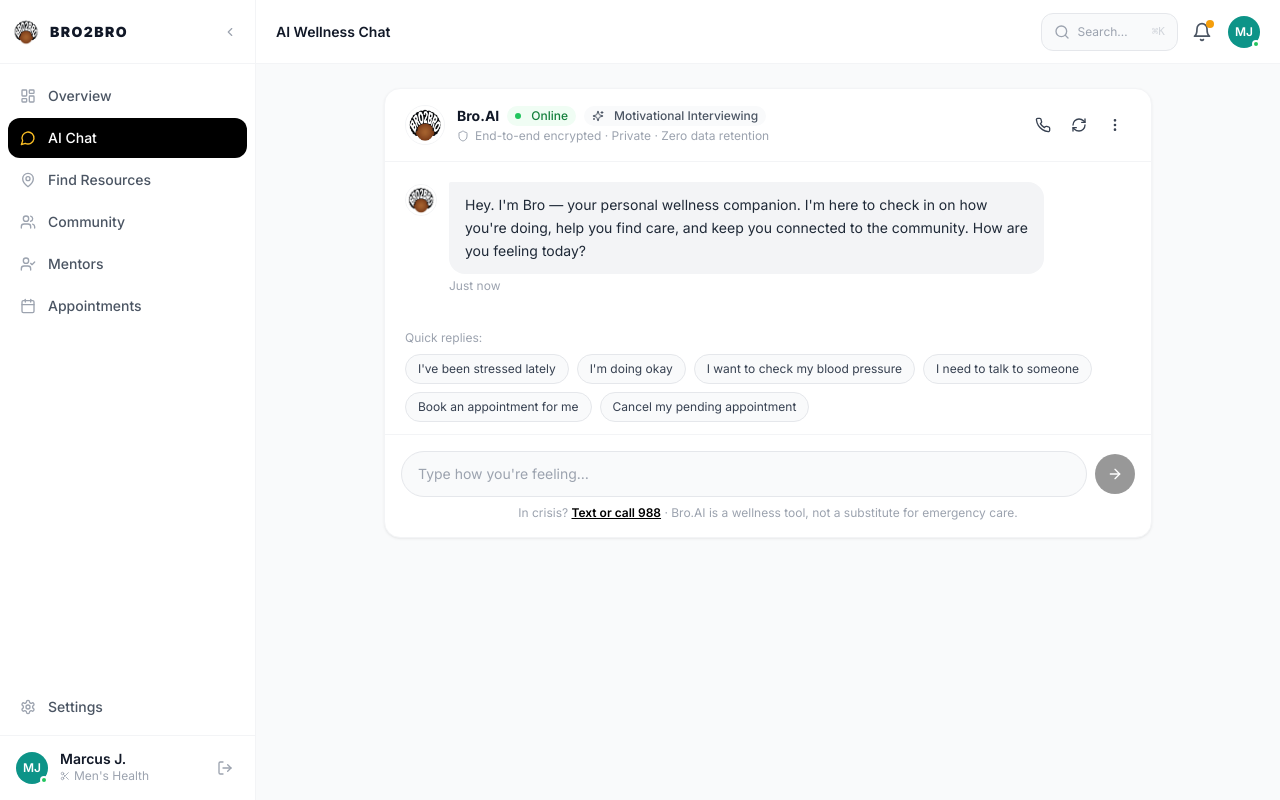
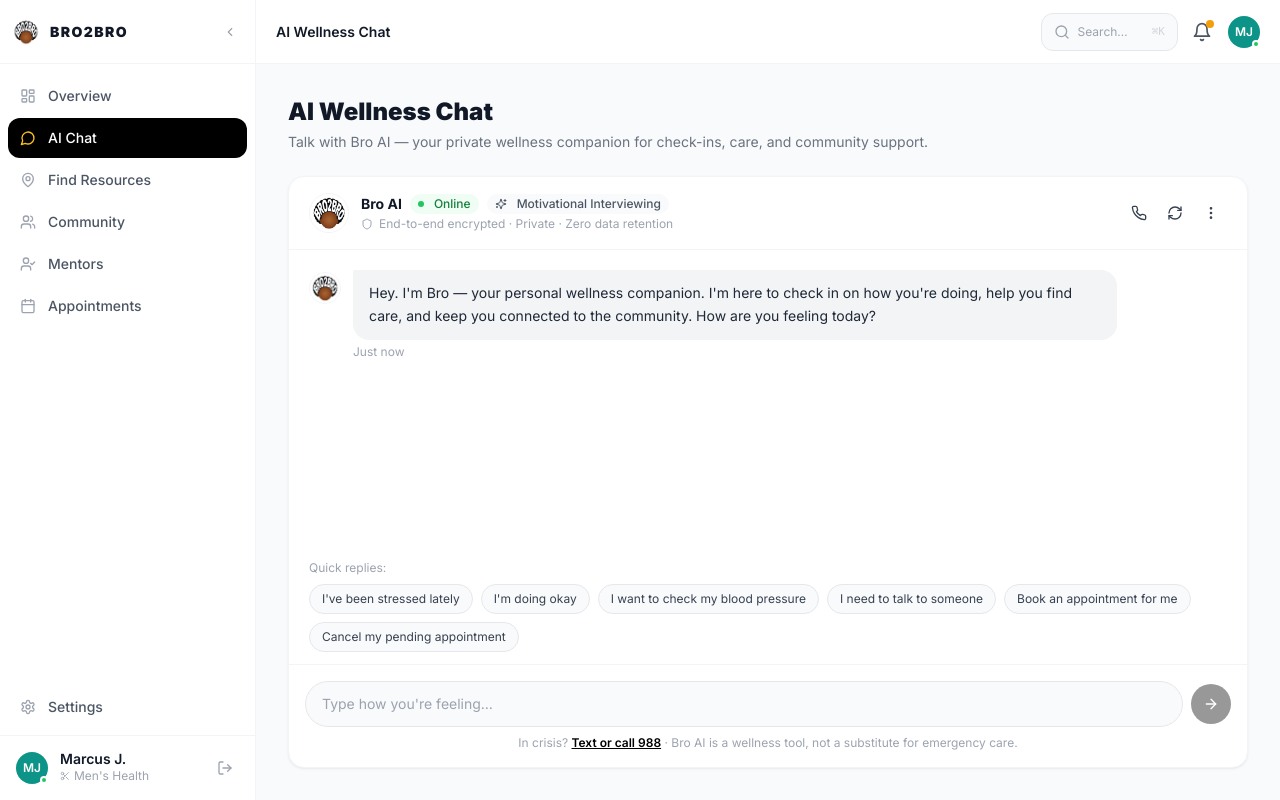
Before and after one commit to Lincolntinodaishe/BRO2BRO, a Next.js app: page /dashboard/chat in a window 1280 px wide. Built offline with nearby package versions, Linux system fonts and the light colour scheme.

Commit message:
Unify dashboard content width and rename AI to Bro AI.
Centralize max-w-7xl layout padding across all dashboard sections so content aligns consistently when switching pages, and update Bro.AI references to Bro AI.

```diff
--- a/app/api/chat/route.ts
+++ b/app/api/chat/route.ts
@@ -5,7 +5,7 @@ const anthropic = new Anthropic({
   apiKey: process.env.ANTHROPIC_API_KEY,
 });
 
-const SYSTEM_PROMPT = `You are Bro.AI — a wellness companion built specifically for Black men in Arkansas. You use motivational interviewing: open-ended questions, reflective listening, affirming strengths, meeting people where they are.
+const SYSTEM_PROMPT = `You are Bro AI — a wellness companion built specifically for Black men in Arkansas. You use motivational interviewing: open-ended questions, reflective listening, affirming strengths, meeting people where they are.
 
 Your mission: Help users navigate health, mental wellness, and community resources — feeling like a trusted friend, not a clinical tool.
 
--- a/app/dashboard/appointments/page.tsx
+++ b/app/dashboard/appointments/page.tsx
@@ -133,7 +133,7 @@ const TYPE_PROVIDERS: Record<string, string> = {
   clinic: "UAMS Community Clinic",
   barbershop: "Partner Barbershop",
   virtual: "Telehealth Provider",
-  ai: "Bro.AI",
+  ai: "Bro AI",
 };
 
 const TYPE_LOCATIONS: Record<string, string> = {
@@ -153,7 +153,7 @@ function BookModal({ onClose, onBook }: { onClose: () => void; onBook: (appt: Ap
     { id: "clinic",     label: "Clinic Visit",          icon: Building2, desc: "Primary care, screenings, follow-ups" },
     { id: "barbershop", label: "Barbershop Screening",   icon: Scissors,  desc: "BP check, glucose, weight at partner shops" },
     { id: "virtual",    label: "Virtual Counseling",     icon: Video,     desc: "Telehealth mental health or wellness" },
-    { id: "ai",         label: "AI Check-in",            icon: Heart,     desc: "Scheduled wellness conversation with Bro.AI" },
+    { id: "ai",         label: "AI Check-in",            icon: Heart,     desc: "Scheduled wellness conversation with Bro AI" },
   ];
 
   const slots = ["9:00 AM", "10:00 AM", "11:30 AM", "2:00 PM", "3:30 PM", "4:30 PM", "6:00 PM"];
@@ -317,7 +317,7 @@ export default function AppointmentsPage() {
   const past = appointments.filter((a) => a.status === "completed" || a.status === "cancelled");
 
   return (
-    <div className="max-w-5xl mx-auto space-y-6">
+    <div className="space-y-6">
       {/* Header */}
       <div className="flex flex-col sm:flex-row sm:items-center justify-between gap-4">
         <div>
--- a/app/dashboard/chat/page.tsx
+++ b/app/dashboard/chat/page.tsx
@@ -236,16 +236,23 @@ export default function ChatPage() {
   }
 
   return (
-    <div className="w-full max-w-3xl mx-auto flex flex-col flex-1 min-h-0 h-[calc(100dvh-5.5rem)] sm:h-[calc(100dvh-7rem)] lg:h-[calc(100dvh-8.5rem)]">
-      <div className="bg-white rounded-xl sm:rounded-2xl border border-gray-100 shadow-card flex flex-col h-full min-h-0 overflow-hidden">
+    <div className="space-y-4 sm:space-y-6 flex flex-col flex-1 min-h-0">
+      <div>
+        <h1 className="text-2xl font-black text-gray-900">AI Wellness Chat</h1>
+        <p className="text-gray-500 text-sm mt-1">
+          Talk with Bro AI — your private wellness companion for check-ins, care, and community support.
+        </p>
+      </div>
+
+      <div className="bg-white rounded-xl sm:rounded-2xl border border-gray-100 shadow-card flex flex-col flex-1 min-h-0 overflow-hidden">
         {/* Header */}
         <div className="px-3 sm:px-5 py-3 sm:py-4 border-b border-gray-100 flex items-start sm:items-center gap-2.5 sm:gap-3 shrink-0">
           <div className="w-9 h-9 sm:w-10 sm:h-10 rounded-full overflow-hidden bg-white shrink-0 border border-gray-100">
-            <Image src={bro2broLogo} alt="Bro.AI" width={40} height={40} className="w-full h-full object-contain" />
+            <Image src={bro2broLogo} alt="Bro AI" width={40} height={40} className="w-full h-full object-contain" />
           </div>
           <div className="flex-1 min-w-0">
             <div className="flex flex-wrap items-center gap-1.5 sm:gap-2">
-              <span className="text-sm font-bold text-gray-900">Bro.AI</span>
+              <span className="text-sm font-bold text-gray-900">Bro AI</span>
               <Badge className="bg-green-50 text-green-700 border-green-100 shrink-0" size="sm">
                 <span className="w-1.5 h-1.5 rounded-full bg-green-500 mr-1 inline-block" />
                 Online
@@ -286,7 +293,7 @@ export default function ChatPage() {
             >
               {m.role === "ai" && (
                 <div className="w-7 h-7 sm:w-8 sm:h-8 rounded-full overflow-hidden bg-white shrink-0 mt-0.5 border border-gray-100">
-                  <Image src={bro2broLogo} alt="Bro.AI" width={32} height={32} className="w-full h-full object-contain" />
+                  <Image src={bro2broLogo} alt="Bro AI" width={32} height={32} className="w-full h-full object-contain" />
                 </div>
               )}
               <div className="space-y-1 min-w-0 flex-1">
@@ -311,7 +318,7 @@ export default function ChatPage() {
           {typing && (
             <div className="flex gap-2 sm:gap-3 max-w-[95%] sm:max-w-[88%]">
               <div className="w-7 h-7 sm:w-8 sm:h-8 rounded-full overflow-hidden bg-white shrink-0 mt-0.5 border border-gray-100">
-                <Image src={bro2broLogo} alt="Bro.AI" width={32} height={32} className="w-full h-full object-contain" />
+                <Image src={bro2broLogo} alt="Bro AI" width={32} height={32} className="w-full h-full object-contain" />
               </div>
               <div className="bg-gray-100 rounded-2xl rounded-tl-sm px-4 py-3.5 flex items-center gap-1.5 msg-in">
                 <span className="dot1 w-2 h-2 bg-gray-400 rounded-full inline-block" />
@@ -366,7 +373,7 @@ export default function ChatPage() {
             <a href="tel:988" className="text-black font-semibold underline">
               Text or call 988
             </a>{" "}
-            · Bro.AI is a wellness tool, not a substitute for emergency care.
+            · Bro AI is a wellness tool, not a substitute for emergency care.
           </p>
         </div>
       </div>
--- a/app/dashboard/community/page.tsx
+++ b/app/dashboard/community/page.tsx
@@ -237,7 +237,7 @@ export default function CommunityPage() {
   });
 
   return (
-    <div className="max-w-5xl mx-auto space-y-6">
+    <div className="space-y-6">
       {/* Header */}
       <div className="flex items-center justify-between">
         <div>
--- a/app/dashboard/layout.tsx
+++ b/app/dashboard/layout.tsx
@@ -41,15 +41,15 @@ export default function DashboardLayout({ children }: { children: React.ReactNod
           title={title}
           onMenuClick={() => setSidebarOpen(true)}
         />
-        <main
-          className={cn(
-            "flex-1 min-h-0",
-            pathname === "/dashboard/chat"
-              ? "p-2 sm:p-4 lg:p-6 flex flex-col"
-              : "p-4 sm:p-6 lg:p-8"
-          )}
-        >
-          {children}
+        <main className="flex-1 min-h-0 p-4 sm:p-6 lg:p-8 flex flex-col">
+          <div
+            className={cn(
+              "max-w-7xl mx-auto w-full",
+              pathname === "/dashboard/chat" ? "flex flex-col flex-1 min-h-0" : ""
+            )}
+          >
+            {children}
+          </div>
         </main>
       </div>
     </div>
--- a/app/dashboard/mentors/page.tsx
+++ b/app/dashboard/mentors/page.tsx
@@ -286,7 +286,7 @@ export default function MentorsPage() {
   });
 
   return (
-    <div className="max-w-6xl mx-auto space-y-6">
+    <div className="space-y-6">
       {/* Header */}
       <div className="flex flex-col sm:flex-row sm:items-center justify-between gap-4">
         <div>
--- a/app/dashboard/page.tsx
+++ b/app/dashboard/page.tsx
@@ -28,7 +28,7 @@ const appointments = [
   },
   {
     title: "Mental Wellness Check-in",
-    provider: "Bro.AI",
+    provider: "Bro AI",
     time: "Every Monday · 8:00 AM",
     type: "Automated",
     confirmed: true,
@@ -62,7 +62,7 @@ export default function DashboardOverview() {
   const completed = milestones.filter((m) => m.done).length;
 
   return (
-    <div className="max-w-7xl mx-auto space-y-8">
+    <div className="space-y-8">
       {/* Welcome banner */}
       <div className="bg-black rounded-2xl p-6 sm:p-8 flex flex-col sm:flex-row items-start sm:items-center justify-between gap-4">
         <div>
--- a/app/dashboard/resources/page.tsx
+++ b/app/dashboard/resources/page.tsx
@@ -164,7 +164,7 @@ export default function ResourcesPage() {
   }
 
   return (
-    <div className="max-w-7xl mx-auto space-y-6">
+    <div className="space-y-6">
       {/* Header */}
       <div>
         <h1 className="text-2xl font-black text-gray-900">Find Resources Near You</h1>
--- a/app/dashboard/settings/page.tsx
+++ b/app/dashboard/settings/page.tsx
@@ -188,7 +188,7 @@ export default function SettingsPage() {
   }
 
   return (
-    <div className="max-w-3xl mx-auto space-y-6">
+    <div className="space-y-6">
       {/* Header */}
       <div className="flex flex-col sm:flex-row sm:items-center justify-between gap-4">
         <div>
@@ -257,7 +257,7 @@ export default function SettingsPage() {
           </Section>
 
           {/* Health profile */}
-          <Section title="Health Profile" desc="Helps Bro.AI tailor conversations and resource suggestions.">
+          <Section title="Health Profile" desc="Helps Bro AI tailor conversations and resource suggestions.">
             <div>
               <label className="block text-xs font-semibold text-gray-700 mb-1.5">Age Range</label>
               <div className="flex flex-wrap gap-2">
--- a/app/page.tsx
+++ b/app/page.tsx
@@ -360,10 +360,10 @@ function Hero() {
                   {/* Chat header */}
                   <div className="bg-black text-white px-4 pt-1 pb-3 flex items-center gap-2.5 shrink-0">
                     <div className="w-8 h-8 rounded-full overflow-hidden shrink-0 bg-white">
-                      <Image src={bro2broLogo} alt="Bro.AI" width={32} height={32} className="w-full h-full object-contain" />
+                      <Image src={bro2broLogo} alt="Bro AI" width={32} height={32} className="w-full h-full object-contain" />
                     </div>
                     <div className="flex-1">
-                      <div className="text-xs font-bold">Bro.AI</div>
+                      <div className="text-xs font-bold">Bro AI</div>
                       <div className="flex items-center gap-1 text-xs text-green-400">
                         <span className="w-1.5 h-1.5 rounded-full bg-green-400 inline-block" />
                         Online · Private
@@ -547,7 +547,7 @@ function HowItWorks() {
     },
     {
       number: "02",
-      title: "Chat with Bro.AI",
+      title: "Chat with Bro AI",
       body: "Talk to a judgment-free wellness companion using proven motivational interviewing techniques. It adapts to your age, your language, your situation.",
       icon: MessageCircle,
       color: "bg-black",
@@ -766,10 +766,10 @@ function AIDemo() {
               {/* Header */}
               <div className="bg-black px-5 py-4 flex items-center gap-3">
                 <div className="w-9 h-9 rounded-full overflow-hidden bg-white shrink-0">
-                  <Image src={bro2broLogo} alt="Bro.AI" width={36} height={36} className="w-full h-full object-contain" />
+                  <Image src={bro2broLogo} alt="Bro AI" width={36} height={36} className="w-full h-full object-contain" />
                 </div>
                 <div>
-                  <div className="text-sm font-bold text-white">Bro.AI</div>
+                  <div className="text-sm font-bold text-white">Bro AI</div>
                   <div className="flex items-center gap-1.5 text-xs text-green-400">
                     <span className="w-1.5 h-1.5 rounded-full bg-green-400 inline-block" />
                     Private · End-to-end encrypted
--- a/components/dashboard/header.tsx
+++ b/components/dashboard/header.tsx
@@ -33,7 +33,7 @@ const SEARCH_ITEMS = [
   { label: "Appointments",   href: "/dashboard/appointments", icon: Calendar,        type: "Page" },
   { label: "Settings",       href: "/dashboard/settings",     icon: Settings,        type: "Page" },
   { label: "Book Appointment",        href: "/dashboard/appointments", icon: Calendar,    type: "Action" },
-  { label: "Chat with Bro.AI",        href: "/dashboard/chat",         icon: MessageCircle, type: "Action" },
+  { label: "Chat with Bro AI",        href: "/dashboard/chat",         icon: MessageCircle, type: "Action" },
   { label: "Find a clinic near me",   href: "/dashboard/resources",    icon: MapPin,        type: "Action" },
   { label: "Blood Pressure Check — Tomorrow 2pm", href: "/dashboard/appointments", icon: Calendar, type: "Appointment" },
   { label: "Mental Wellness Session — Jun 23",    href: "/dashboard/appointments", icon: Calendar, type: "Appointment" },
--- a/lib/appointments-store.ts
+++ b/lib/appointments-store.ts
@@ -33,7 +33,7 @@ export const DEFAULT_APPOINTMENTS: Appointment[] = [
   {
     id: "2",
     title: "Weekly Wellness Check-in",
-    provider: "Bro.AI",
+    provider: "Bro AI",
     providerType: "ai",
     date: "Monday, Jun 16",
     time: "8:00 AM",
```
